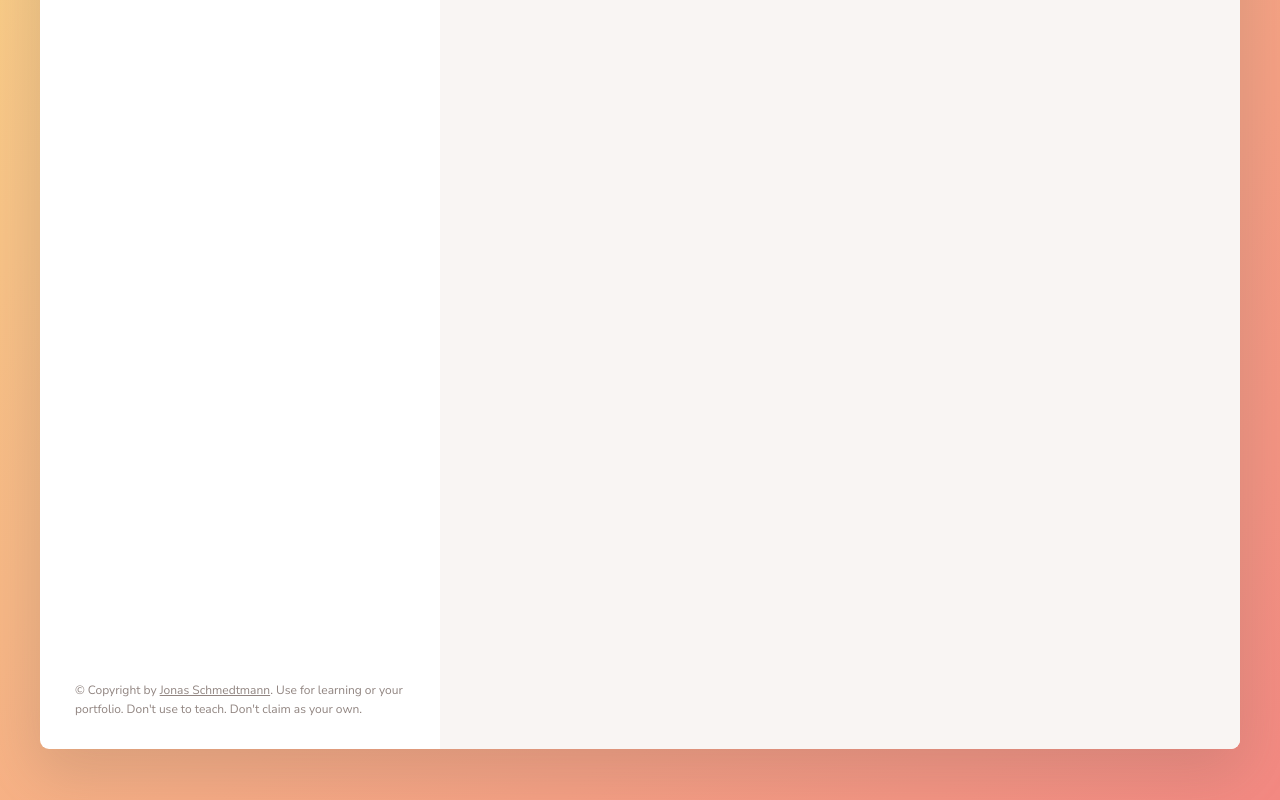
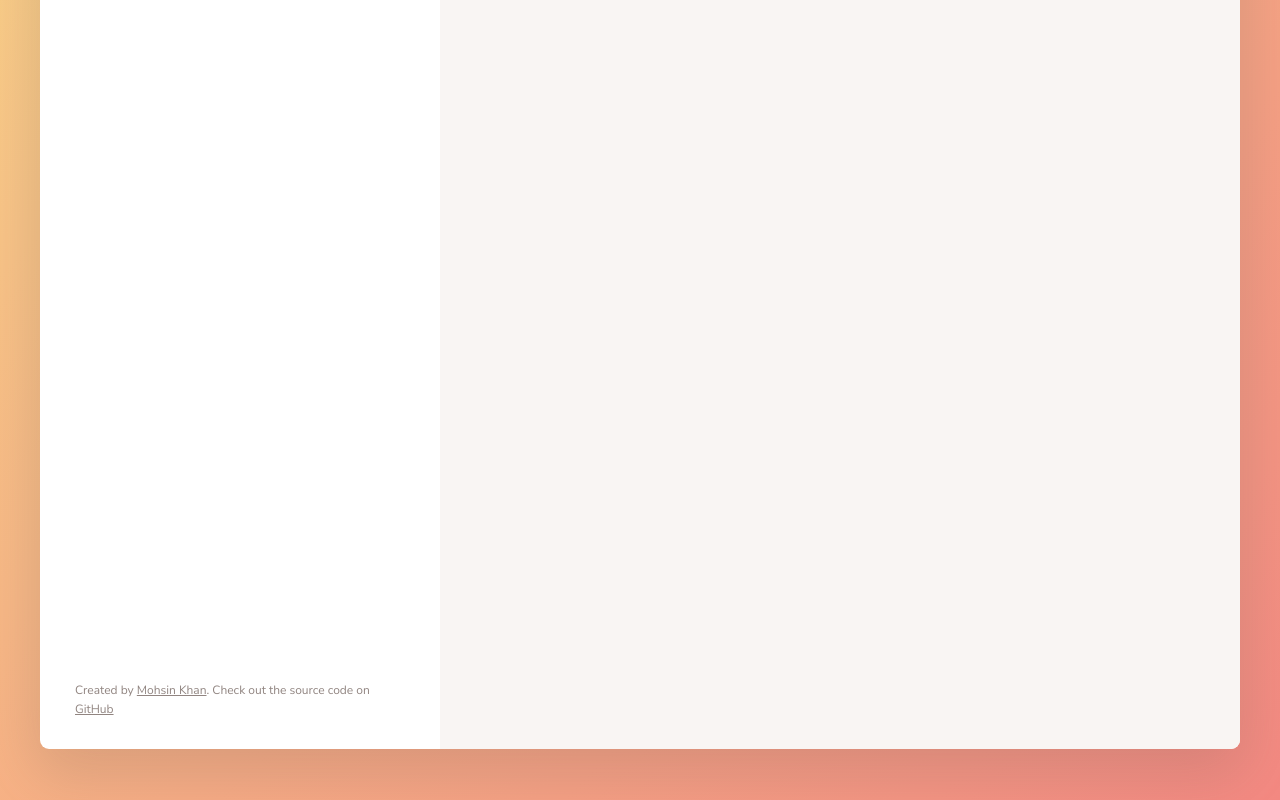
Before and after one commit to mohsin-khan07/YumYield, a website built with Parcel: page index.html in a window 1280 px wide. Shown: the part 472-1272 px from the top of the page. Built offline with nearby package versions, Linux system fonts and the light colour scheme; files whose address does not match are found by name.

Commit message:
footer content changed

```diff
--- a/index.html
+++ b/index.html
@@ -122,14 +122,19 @@
         </div>
 
         <p class="copyright">
-          &copy; Copyright by
+          Created by
           <a
             class="twitter-link"
             target="_blank"
-            href="https://twitter.com/jonasschmedtman"
-            >Jonas Schmedtmann</a
-          >. Use for learning or your portfolio. Don't use to teach. Don't claim
-          as your own.
+            href="https://twitter.com/khan_mohsin07"
+            >Mohsin Khan</a
+          >. Check out the source code on
+          <a
+            class="twitter-link"
+            target="_blank"
+            href="https://github.com/mohsin-khan07/YumYield"
+            >GitHub</a
+          >
         </p>
       </div>
 
```
